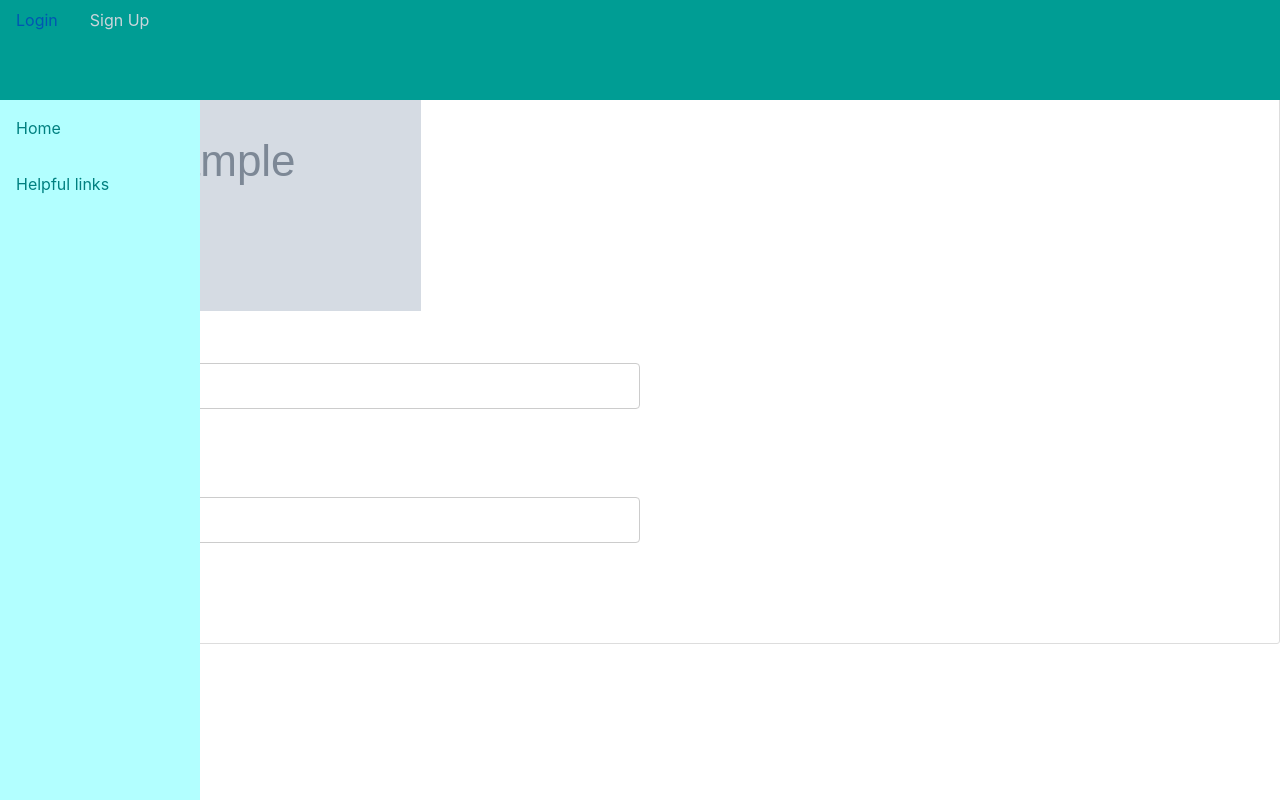
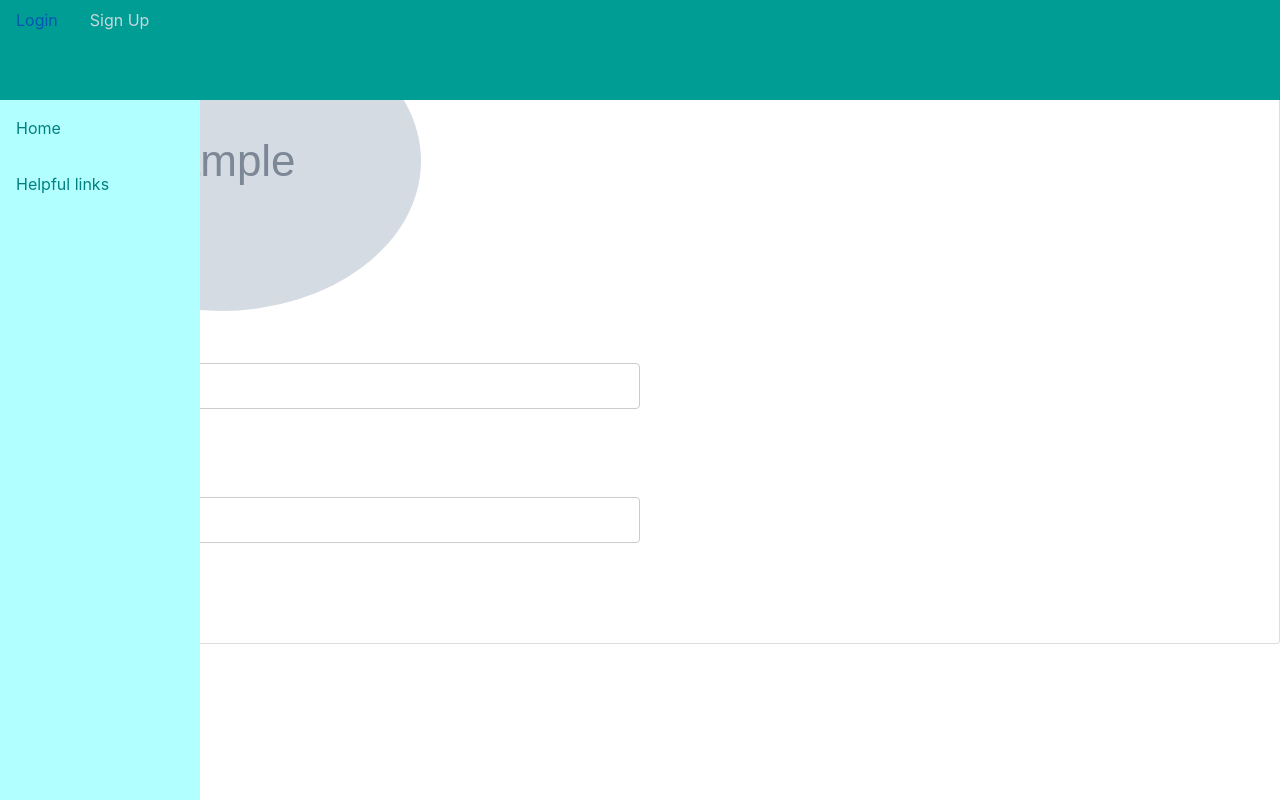
Before and after one commit to Ivy-Chelsea/DevConnect, a Flask app: template scp/templates/profile.html in a window 1280 px wide. Run offline with Flask 3, Linux system fonts and the light colour scheme; tables that the repository leaves empty hold one stand-in row (values such as "Sample post"); the template is opened without the code that fills it: values that come from a table or form of the project are taken from there, most other values are stand-ins (such as "Sample title", 1, 10 or a date in 2020); grey boxes marked "Sample" are stand-in pictures; some libraries are stand-ins or nearby versions.

Commit message:
make profile image rounde circle

```diff
--- a/scp/templates/profile.html
+++ b/scp/templates/profile.html
@@ -2,7 +2,7 @@
 {% block content %}
 <div class="c-section">
     <div class="media">
-    <img class="account-img" src="{{ image }}">
+    <img class="rounded-circle account-img" src="{{ image }}">
     <div class="media-body">
         <h2>{{ current_user.username }}</h2>
         <p class="text-secondary">{{ current_user.email }}</p>
```
